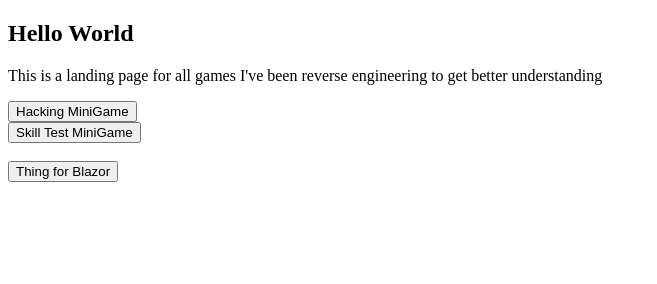
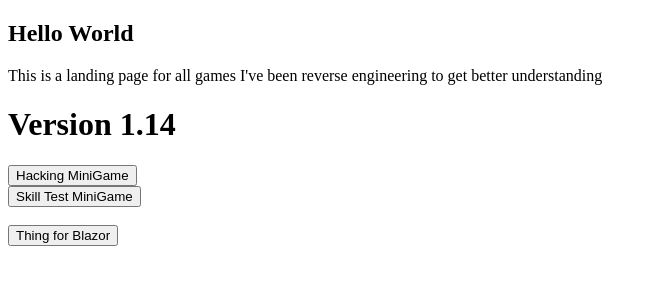
Before and after one commit to Jpine89/jpine89.github.io, a plain HTML site: page index.html in a window 1280 px wide. Shown: the whole page, without its empty margins (0-657 px from the left). Drawn offline with nearby package versions, Linux system fonts and the light colour scheme.

Commit message:
Fixed a bug.. and added version control.

```diff
--- a/index.html
+++ b/index.html
@@ -7,7 +7,7 @@
 <body>
 	<h2>Hello World</h2>
 	<p>This is a landing page for all games I've been reverse engineering to get better understanding</p>
-
+	<h1>Version 1.14</h1>
 
 	<!-- <p>If you are not redirected in five seconds, <a href="HackingMiniGame/index.html">click here</a>.</p> -->
 
@@ -26,7 +26,7 @@ function SkillMiniGame() {
   location.replace("SkillTestMiniGame/index.html")
 }
 
-function SkillMiniGame() {
+function BlazorApp() {
   location.replace("PineappleTrading/index.html")
 }
 </script>
```
